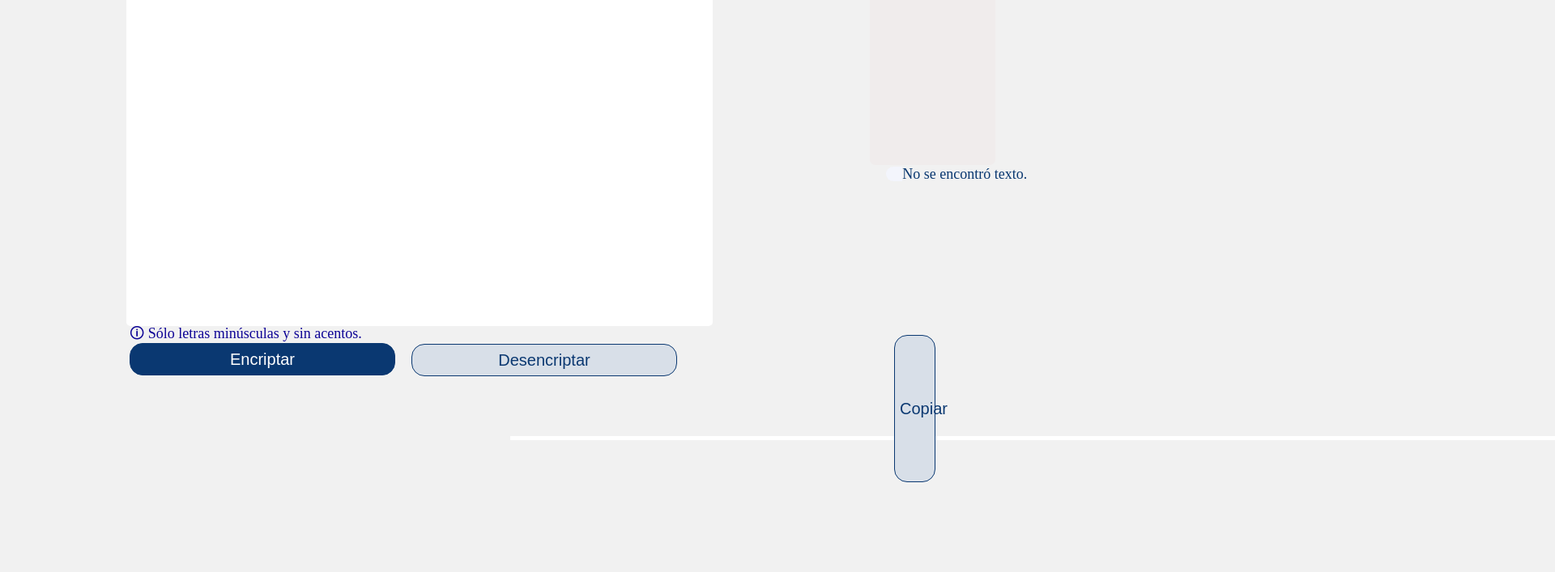
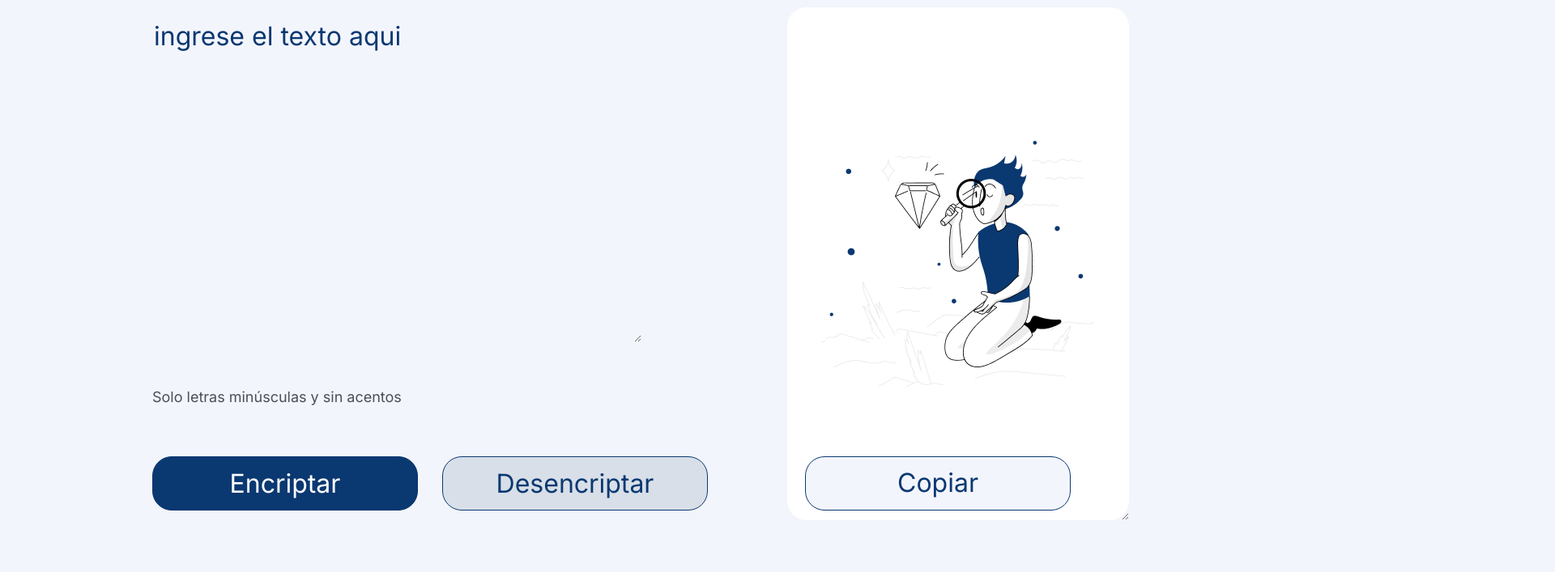
Before and after one commit to rhodericus/Encriptador-ONE-G5, a plain HTML site: page index.html in a window 1280 px wide. Shown: the part 93-800 px from the top of the page at 81% size, 1920 px wide, since content can reach past the window. Drawn offline with Linux system fonts and the light colour scheme.

Commit message:
Add files via upload
Editados los html y css ,para version final

```diff
--- a/index.html
+++ b/index.html
@@ -4,37 +4,36 @@
     <meta charset="UTF-8">
     <meta http-equiv="X-UA-Compatible" content="IE=edge">
     <meta name="viewport" content="width=device-width, initial-scale=1.0">
-    <link rel="stylesheet" href="reset.css">
-    <link rel="stylesheet" href="styleB.css">
-    <link href="https://fonts.googleapis.com/css2?family=Inter:wght@100;200&display=swap" rel="stylesheet">
-    <title>encriptador</title>
+    <link rel="stylesheet" href="style.css">
+    <link rel="preconnect" href="https://fonts.googleapis.com">
+    <link rel="preconnect" href="https://fonts.gstatic.com" crossorigin>
+    <link href="https://fonts.googleapis.com/css2?family=Inter:wght@200;400&display=swap" rel="stylesheet">
+    <title>Encriptador</title>
 </head>
 <body>
     <header>
-        <img id="logo" src="Frame 6.png">
-        <p class="titulo">ENCRIPTADOR DE TEXTO</p>
+        <img class="logo" src="Imagenes/Frame 6.png" alt="logo de alura" >
+        <img class="LogoONEG5" src="Imagenes/LogoONEG5.png" alt="Logo Rhodericus">
+        <a href="https://github.com/rhodericus" title="github Rhodericus">
+        <img  class="gh" src="Imagenes/gh.png" alt="github">
+        </a>
     </header>
     <main>
-        <section id="entrada" class="section1">
-            <textarea class="text-area" id="texto-ingresado" placeholder="Ingrese texto a cifrar aquí..."
-            autofocus="" cols="30" rows="15" required spellcheck="false"></textarea>
-            <p class="texto-informativo"> 🛈 Sólo letras minúsculas y sin acentos.</p>
-            <div class="frame">
-                <button id="btn-encriptar" class="botonEnc" type="button">Encriptar</button>
-                <button id="btn-desencriptar" class="boton2" type="button">Desencriptar</button>
+        <section>
+            <textarea class="text-area" cols="30" rows="10" placeholder="Ingrese el texto aqui"></textarea>
+            <div>
+                <h6 class="informacion">Solo letras minúsculas y sin acentos</h6>
             </div>
-        </section class="section2">
-        <section id="resultado">
-            <div class="muneco" id="muneco">
-                <img src="muneco.png" alt="muñeco Alura">
+            <div class="botones">
+                <button class="btn-encriptar" onclick="btnEncriptar()">Encriptar</button>
+                <button class="btn-desencriptar" onclick="btnDesencriptar()">Desencriptar</button>
             </div>
-            <div  class="mensaje" id="texto-resultado">
-            <p class="texto-creado" id="texto-modificado"></p>
-            <p class="texto-creado" id="mensaje">No se encontró texto.</p>
-           </div>
-           <div class="areaCopiar">
-           <button id="btn-copiar" class="boton3" type="button">Copiar</button>
-           </div>
+        </section>
+        <section>
+            <textarea class="mensaje" cols="20" rows="10"></textarea>
+            <div>
+                <button class="copiar" onclick="copiar()">Copiar</button>
+            </div>
         </section>
     </main>
     <footer>
@@ -44,5 +43,5 @@
                 </footer>
 
 <script src="logicaB.js"></script>
-
 </body>
+</html>
--- a/style.css
+++ b/style.css
@@ -1,24 +1,35 @@
+@import url(https://fonts.googleapis.com/css2?family=Inter:wght@100;200&display=swap);
+
 *{
     background:#F3F5FC;
-    font-family: 'Inter';
+    font-family: 'Inter', sans-serif;
     font-weight: 400;
     font-size: 32px;
     line-height: 150%;
     overflow-y: hidden;
 
 }
-
 .logo{
     padding-top: 10px;
     margin-left: 10px;
     width: 10%;
+}
+.LogoONEG5{
+    margin-left: 400px;
+}
+.gh{
+    width: 4%;
+    height: 4%;
+    padding-top: 5px;
+}
+p .autor{
+    font-size: 6px;
 }
 
 main{
     display: flex;
     margin-bottom: 10px;
     margin-left: 180px;
-
 }
 
 .text-area {
@@ -37,7 +48,7 @@ main{
 .mensaje{
     height: 630px;
     background: white;
-    background-image: url("/imagenes/Muñeco.png");
+    background-image: url("Imagenes/muneco.png");
     background-repeat: no-repeat;
     background-position: center;
     border: none;
@@ -85,9 +96,9 @@ main{
     cursor: pointer;
     height: 67px;
     margin-left: 120px;
-    margin-top: 565px;
+    margin-top: 575px;
     position: absolute;
-    width: 336px;
+    width: 328px;
 }
 
 .informacion {
--- a/styleB.css
+++ b/styleB.css
@@ -1,7 +1,16 @@
-body{
-    background-color: #f1f1f1;
+/*
+
+@import url(https://fonts.googleapis.com/css2?family=Inter:wght@200;400&display=swap);
+
+*{
+    background:#F3F5FC;
+    font-family: 'Inter', sans-serif;
+    font-weight: 400;
+    font-size: 32px;
+    line-height: 150%;
+    overflow-y: hidden;
+
 }
-
 
 .logo{
     margin-top: 5px;
@@ -40,17 +49,14 @@ main{
     margin-right: 174px;
 }
 
-
-
-
-
 .section2{
     background-color: #ffffff;
     border-radius: 20px;
-
-
 }
-
+#resultado{
+    height: 490px;
+    width: 400px;
+}
 
 .text-area{
     background-color: #ffffff;
@@ -76,20 +82,22 @@ main{
 }
 
 .mensaje{
-    text-align: center;
-    background: #f3f5fc;
+    height: 630px;
+    background: white;
+    background-image: url("/Imagenes/.png");
     background-repeat: no-repeat;
+    background-position: center;
     border: none;
     border-radius: 24px;
-    color:#0A3871;
-    margin: top 98px;
-    margin-left: 20px;
+    color: #0A3871;
+    margin-left: 98px;
+    margin-top: 20px;
     padding-left: 20px;
-    display: flexbox;
-    font-size: 16px;
+    position: fixed;
 }
 
 .text-area focus{
+
     outline: none;
 }
 
@@ -101,33 +109,29 @@ main{
 
 .botonEnc{
     font-size: 20px;
+    background-color: #0A3871;
+    border: 1px solid #0A3871;
+    border-radius: 24px;
+    color: white;
+    cursor: pointer;
+    height: 67px;
     width: 328px;
-    height: 40px;
-    margin-left: 160px;
-    background: #0A3871;
-    border: 1px solid #0a3871;
-    border-radius: 16px;
-    color: white;
-    cursor:pointer;
 }
 
 
-.boton2{
+.botonDesnc{  /* antes boton2 */
     font-size: 20px;
+    background: #D8DFE8;
+    border: 1px solid #0A3871;
+    border-radius: 24px;
+    color: #0A3871;
+    cursor: pointer;
+    height: 67px;
+    margin-left: 30px;
     width: 328px;
-    height: 40px;
-    margin-left: 20px;
-    background: #d8dfe8;
-    border: 1px solid #0a3871;
-    border-radius: 16px;
-    color: #0A3871;
-    cursor:pointer;
-    position: absolute;
-    margin-top: 1px;
-
 }
 
-
+/* Esto va dentro de mensaje y no se usara con su propio selector de clase Pasa a .mensaje
 .muneco{
     background: #f0ecec;
     margin-bottom: 2px;
@@ -140,31 +144,40 @@ main{
     display: flex;
     box-sizing: border-box;
     overflow: hidden;
+}
+*/
+
+
+.texto-creado{    /*areaCopiar*/
+    width: 100%;
+    height: 100%;
+    background-color: #f1f1f1;
+    font-size: 18px;
+    box-sizing: border-box;
+    margin-left:0px;
+    text-align: justify;
+    text-align: center;
+}
+
+
+#btnCopiar{
+    width: 328px;
+    height: 40px;
 
 }
-
-.areaCopiar{
-    width: 50%;
-    height: 70%;
-    text-align: center;
-
+.boton3{     /* antes Boton Copiar */
+    font-size: 20px;
+    width: 328px;
+    height: 40px;
+    margin-left: 30px;
+    margin-top: 160px;
+    background: #0A3871;
+    border: 1px solid #0a3871;
+    border-radius: 16px;
+    color: white;
+    cursor:pointer;
 }
 
-.boton3{
-    width: 50%;
-    height: 50%;
-    font-size: 20px;
-
-    margin-left: 8px;
-    background: #d8dfe8;
-    border: 1px solid #0a3871;
-    border-radius: 16px;
-    color: #0A3871;
-    cursor:pointer;
-    position:relative;
-    margin-top: 190px;
-    box-sizing: border-box;
-}
 
 
 
@@ -180,7 +193,7 @@ main{
     text-align: center;
 }
 
-.texto-creado{
+/*.texto-creado{
     background-color: #f1f1f1;
     width: 100%;
     height: 200%;
@@ -190,6 +203,7 @@ main{
     text-align: justify;
 
 }
+*/
 
 footer{
     width: 100%;
```
Also changed, not shown: Encriptador.html (+2 -1 lines), logicaB.js (line endings or trailing spaces), reset.css (line endings or trailing spaces), 1 other file.
